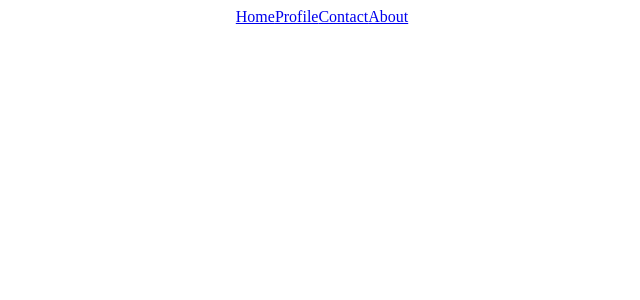
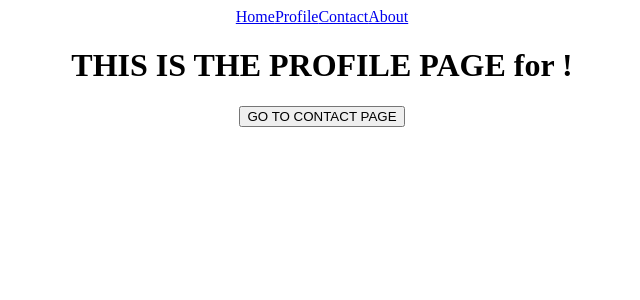
Before and after one commit to Bellagirl-maker/resume-builder, a React (Create React App) app: page /profile in a window 1280 px wide. Shown: the top 300 px of the page, without its empty margins (318-958 px from the left). Built offline with nearby package versions, Linux system fonts and the light colour scheme.

Commit message:
Update App.js

```diff
--- a/src/App.js
+++ b/src/App.js
@@ -4,17 +4,18 @@ import { Navbar } from './Navbar'
 import { Home } from './pages/Home';
 import { Profile } from './pages/Profile';
 import { Contact } from './pages/Contact';
-// import  { useState } from "react";
+import  { useState } from "react";
 // import Axios from "axios";
 
 function App() {
+  const [user, setUser] = useState("PedroTech");
   return (
     <div className='App'>
       <Router>
         <Navbar />
         <Routes>
-          <Route path='/' element ={<Home />} />
-          <Route path='/profile/:username' element ={<Profile />} />
+          <Route path='/' element ={<Home username={user} />} />
+          <Route path='/profile' element ={<Profile username={user} />} />
           <Route path='/contact' element ={<Contact />} />
         </Routes>
       </Router>
```
